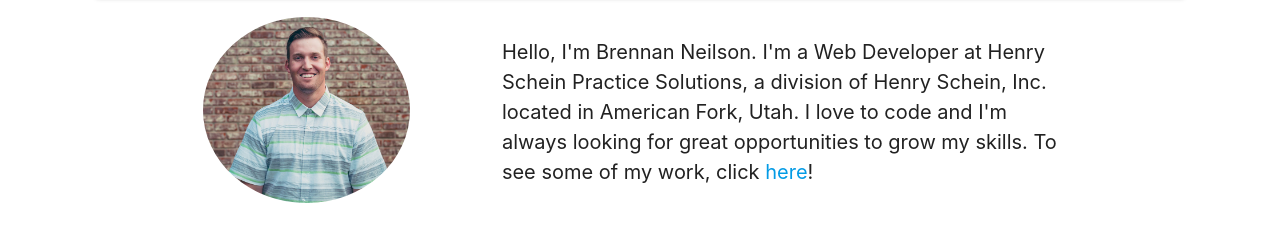
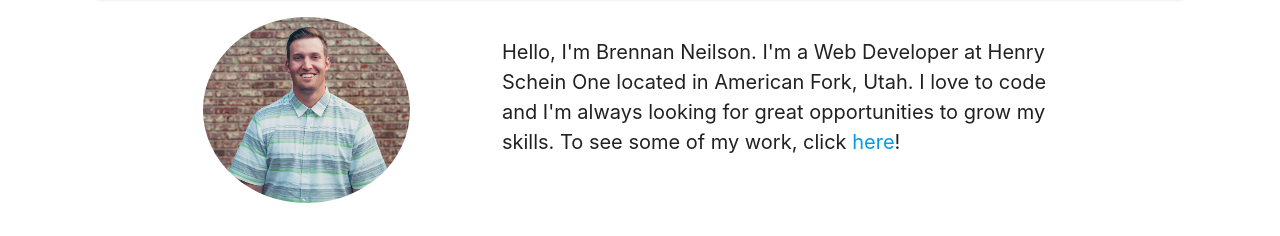
Before and after one commit to bvneilson/brennanneilson.com, a website: page public/index.html in a window 1280 px wide. Shown: the part 67-303 px from the top of the page. Drawn offline with nearby package versions, Linux system fonts and the light colour scheme; some packages are replaced by stand-ins of ours.

```diff
--- a/public/index.html
+++ b/public/index.html
@@ -47,7 +47,7 @@
           <img src="/images/BrennanNeilson2.JPG" class="profilePhoto responsive-img circle" style="max-width: 75%;">
         </div>
         <div class="col s8">
-          <p>Hello, I'm Brennan Neilson. I'm a Web Developer at Henry Schein Practice Solutions, a division of Henry Schein, Inc. located in American Fork, Utah. I love to code and I'm always looking for great opportunities to grow my skills. To see some of my work, click <a href="/portfolio">here</a>!</p>
+          <p>Hello, I'm Brennan Neilson. I'm a Web Developer at Henry Schein One located in American Fork, Utah. I love to code and I'm always looking for great opportunities to grow my skills. To see some of my work, click <a href="/portfolio">here</a>!</p>
         </div>
 			</div>
       <div class="row" id="skills">
```
